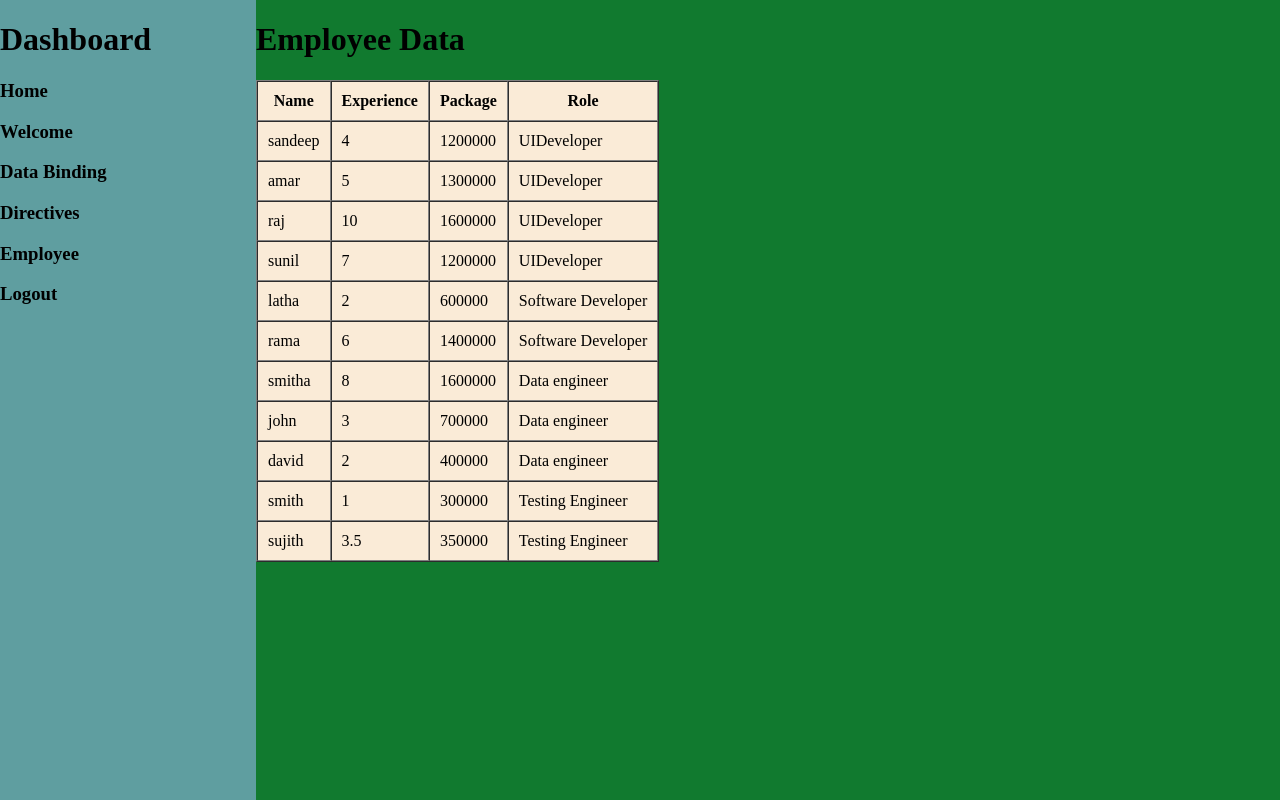
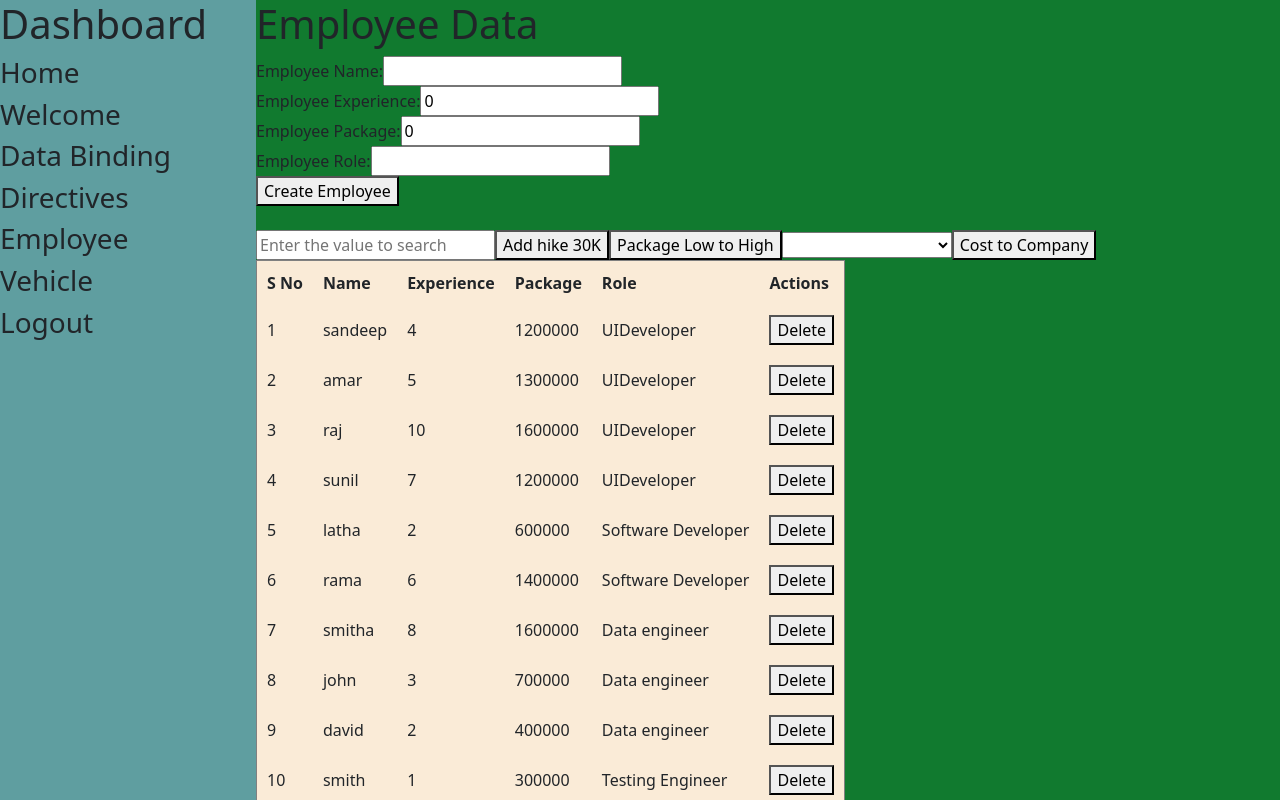
Before and after one commit to Dinesh-Uyyala/My-app-Feb25, an Angular app: page /dashboard/employee in a window 1280 px wide. Built offline with nearby package versions, Linux system fonts and the light colour scheme.

Commit message:
Higher order methods implemented in employee component and API Integration completed

```diff
--- a/src/app/app-routing.module.ts
+++ b/src/app/app-routing.module.ts
@@ -7,6 +7,7 @@ import { WelcomeComponent } from './welcome/welcome.component';
 import { DataBindingComponent } from './data-binding/data-binding.component';
 import { DirectivesComponent } from './directives/directives.component';
 import { EmployeeComponent } from './employee/employee.component';
+import { VehicleComponent } from './vehicle/vehicle.component';
 
 
 const routes: Routes = [
@@ -15,6 +16,7 @@ const routes: Routes = [
     {path:'data-binding',component:DataBindingComponent},
     {path:'directives',component:DirectivesComponent},
     {path:'employee',component:EmployeeComponent},
+    {path:'vehicle',component:VehicleComponent},
   ]},
   {path:'',component:LoginComponent},
   {path:'login',component:LoginComponent},
--- a/src/app/app.module.ts
+++ b/src/app/app.module.ts
@@ -11,6 +11,8 @@ import { DataBindingComponent } from './data-binding/data-binding.component';
 import { FormsModule } from '@angular/forms';
 import { DirectivesComponent } from './directives/directives.component';
 import { EmployeeComponent } from './employee/employee.component';
+import { VehicleComponent } from './vehicle/vehicle.component';
+import { HttpClientModule } from "@angular/common/http";
 
 @NgModule({
   declarations: [
@@ -22,12 +24,14 @@ import { EmployeeComponent } from './employee/employee.component';
     DataBindingComponent,
     DirectivesComponent,
     EmployeeComponent,
+    VehicleComponent,
 
   ],
   imports: [
     BrowserModule,
     AppRoutingModule,
-    FormsModule
+    FormsModule,
+    HttpClientModule
   ],
   providers: [],
   bootstrap: [AppComponent]
--- a/src/app/dashboard/dashboard.component.css
+++ b/src/app/dashboard/dashboard.component.css
@@ -8,6 +8,7 @@
     width: 20%;
     height: 100%;
     background-color: cadetblue;
+    overflow: auto;
 }
 .right{
     width: 80%;
--- a/src/app/dashboard/dashboard.component.html
+++ b/src/app/dashboard/dashboard.component.html
@@ -6,6 +6,7 @@
         <h3 routerLink="data-binding">Data Binding</h3>
         <h3 routerLink="directives">Directives</h3>
         <h3 routerLink="employee">Employee</h3>
+        <h3 routerLink="vehicle">Vehicle</h3>
         <h3 routerLink="/login">Logout</h3>
     </div>
     <div class="right">
--- a/src/app/employee/employee.component.html
+++ b/src/app/employee/employee.component.html
@@ -1,20 +1,57 @@
 <h1>Employee Data</h1>
+
+<label>Employee Name:</label>
+<input type="text" [(ngModel)]="name"><br>
+<label>Employee Experience:</label>
+<input type="text" [(ngModel)]="experience"><br>
+<label>Employee Package:</label>
+<input type="text" [(ngModel)]="package"><br>
+<label>Employee Role:</label>
+<input type="text" [(ngModel)]="empRole"><br>
+
+<button (click)="create()">Create Employee</button><br><br>
+
+
+<input type="text" placeholder="Enter the value to search" [(ngModel)]="term" (keyup)="search()">
+
+<button (click)="map()">Add hike 30K</button>
+
+
+<button (click)="sort()">Package Low to High</button>
+
+
+<select [(ngModel)]='role' (change)="filter()">
+    <option>UIDeveloper</option>
+    <option>Software Developer</option>
+    <option>Data engineer</option>
+    <option>Testing Engineer</option>
+</select>
+
+
+<button (click)="reduce()">Cost to Company</button><br>
 
 <table border="1" [cellPadding]="10" [cellSpacing]="0">
     <thead>
         <tr>
+            <th>S No</th>
             <th>Name</th>
             <th>Experience</th>
             <th>Package</th>
             <th>Role</th>
+            <th>Actions</th>
         </tr>
     </thead>
     <tbody>
-        <tr *ngFor="let employee of employees">
+        <tr *ngFor="let employee of employees;let i = index">
+            <td>{{i+1}}</td>
             <td>{{employee.name}}</td>
             <td>{{employee.experience}}</td>
+
             <td>{{employee.package}}</td>
             <td>{{employee.role}}</td>
+            <td>
+                <button (click)="delete(i)">Delete</button>
+            </td>
         </tr>
     </tbody>
 </table>
--- a/src/app/employee/employee.component.ts
+++ b/src/app/employee/employee.component.ts
@@ -6,7 +6,10 @@ import { Component } from '@angular/core';
   styleUrls: ['./employee.component.css']
 })
 export class EmployeeComponent {
-
+  name:string='';
+  experience:number=0;
+  package:number=0;
+  empRole:string='';
   employees: any = [
     { name: 'sandeep', experience: 4, package: 1200000, role: 'UIDeveloper' },
     { name: 'amar', experience: 5, package: 1300000, role: 'UIDeveloper' },
@@ -20,4 +23,55 @@ export class EmployeeComponent {
     { name: 'smith', experience: 1, package: 300000, role: 'Testing Engineer' },
     { name: 'sujith', experience: 3.5, package: 350000, role: 'Testing Engineer' },
   ];
+
+  delete(i:number){
+    // alert(i);
+    this.employees.splice(i,1);
+  }
+
+  // sorting
+  sort(){
+    this.employees.sort((a:any,b:any)=>a.package-b.package);
+  }
+
+  // filter
+  role:string='';
+  filter(){
+    // alert(this.role);
+    this.employees= this.employees.filter((employee:any)=>
+      employee.role==this.role)
+  }
+
+  // search- filter
+  term:string='';
+  search(){
+    this.employees= this.employees.filter((employee:any)=>employee.name.includes(this.term));
+  }
+
+  //Map
+  map(){
+    this.employees.map((employee:any)=>{
+
+      employee.package= employee.package+30000;
+      // return employee;
+    })
+  }
+
+  // Reduce
+  reduce(){
+    let totalCost= this.employees.reduce((sum:any,employee:any)=>sum+employee.package,0);
+    alert(totalCost);
+  }
+
+  // create
+
+  create(){
+    let employee={
+      name:this.name,
+      experience:this.experience,
+      package:this.package,
+      role:this.empRole
+    };
+    this.employees.unshift(employee);
+  }
 }
--- /dev/null
+++ b/src/app/vehicle.service.ts
@@ -0,0 +1,17 @@
+import { HttpClient } from '@angular/common/http';
+import { Injectable } from '@angular/core';
+import { Observable } from 'rxjs';
+
+@Injectable({
+  providedIn: 'root'
+})
+export class VehicleService {
+
+  constructor(private _httpClient:HttpClient) { }
+
+  getVehicles():Observable<any>{
+    return this._httpClient.get("https://6128991386a213001729f9df.mockapi.io/test/v1/jurisdiction");
+  }
+
+
+}
--- /dev/null
+++ b/src/app/vehicle/vehicle.component.html
@@ -0,0 +1,22 @@
+<h1>Vehicles</h1>
+
+<table class="table table-dark">
+    <thead>
+        <tr>
+            <th>S No</th>
+            <th>Vehicle Name</th>
+            <th>Color</th>
+            <th>Cost</th>
+            <th>Fuel</th>
+        </tr>
+    </thead>
+    <tbody>
+    <tr *ngFor="let vehicle of vehicles; let i= index">
+        <td>{{i+1}}</td>
+        <td>{{vehicle.Vehicle}}</td>
+        <td>{{vehicle.color}}</td>
+        <td>{{vehicle.cost}}</td>
+        <td>{{vehicle.fuel}}</td>
+    </tr>
+    </tbody>
+</table>
--- /dev/null
+++ b/src/app/vehicle/vehicle.component.ts
@@ -0,0 +1,22 @@
+import { Component } from '@angular/core';
+import { VehicleService } from '../vehicle.service';
+
+@Component({
+  selector: 'app-vehicle',
+  templateUrl: './vehicle.component.html',
+  styleUrls: ['./vehicle.component.css']
+})
+export class VehicleComponent {
+  vehicles:any=[];
+constructor(private _vehicleService:VehicleService){
+  _vehicleService.getVehicles().subscribe(
+    (data:any)=>{
+      console.log(data);
+      this.vehicles=data;
+      console.log(this.vehicles);
+    },(err:any)=>{
+      alert("Internal Server Error");
+    }
+  )
+}
+}
--- a/src/index.html
+++ b/src/index.html
@@ -6,6 +6,8 @@
   <base href="/">
   <meta name="viewport" content="width=device-width, initial-scale=1">
   <link rel="icon" type="image/x-icon" href="favicon.ico">
+  <link href="https://cdn.jsdelivr.net/npm/bootstrap@5.3.3/dist/css/bootstrap.min.css" rel="stylesheet">
+  <script src="https://cdn.jsdelivr.net/npm/bootstrap@5.3.3/dist/js/bootstrap.bundle.min.js"></script>
 </head>
 <body>
   <app-root></app-root>
```
Also changed, not shown: src/app/vehicle/vehicle.component.css (added), 2 other files (tests, documents, lock files or other folders).
